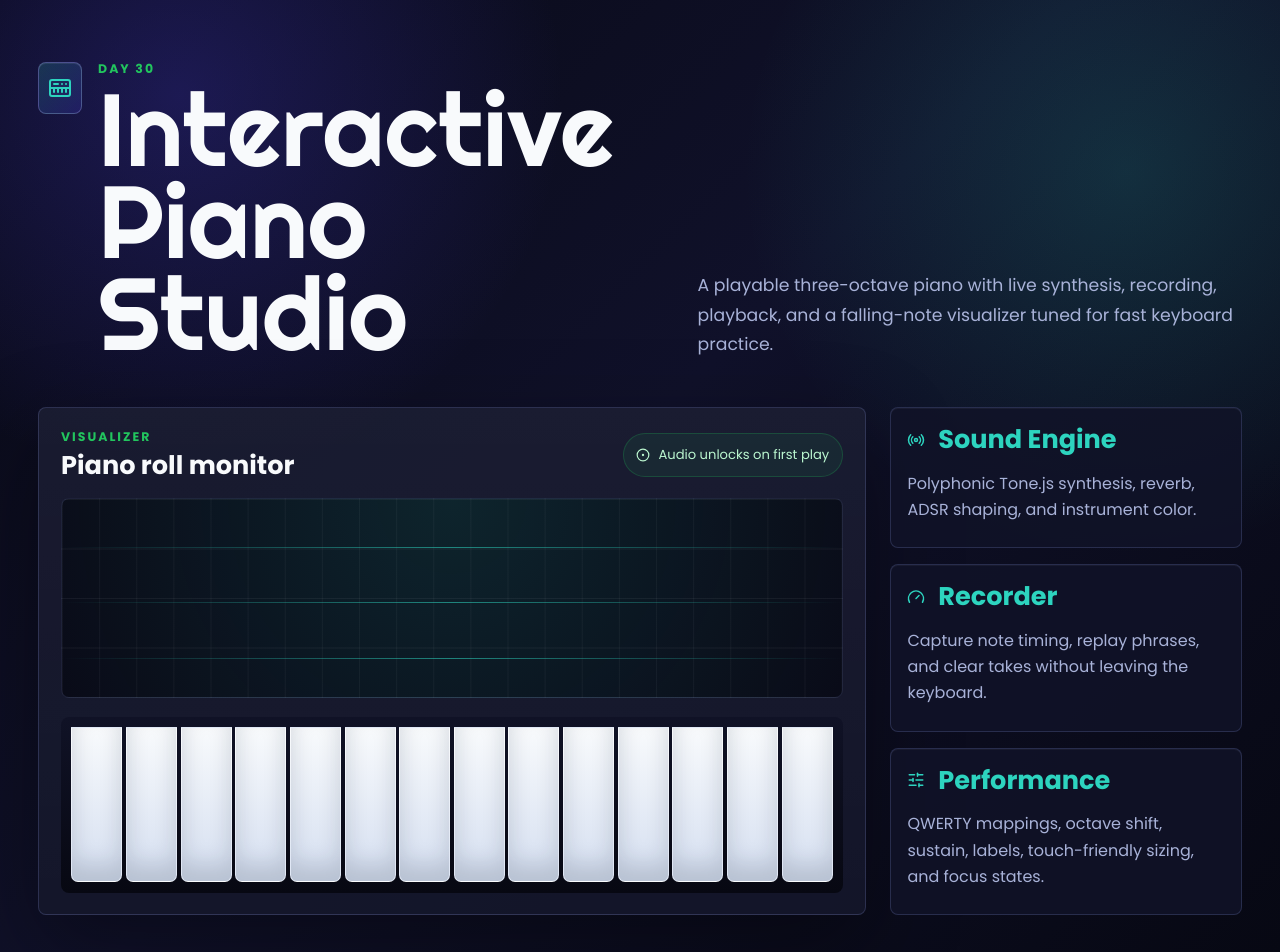
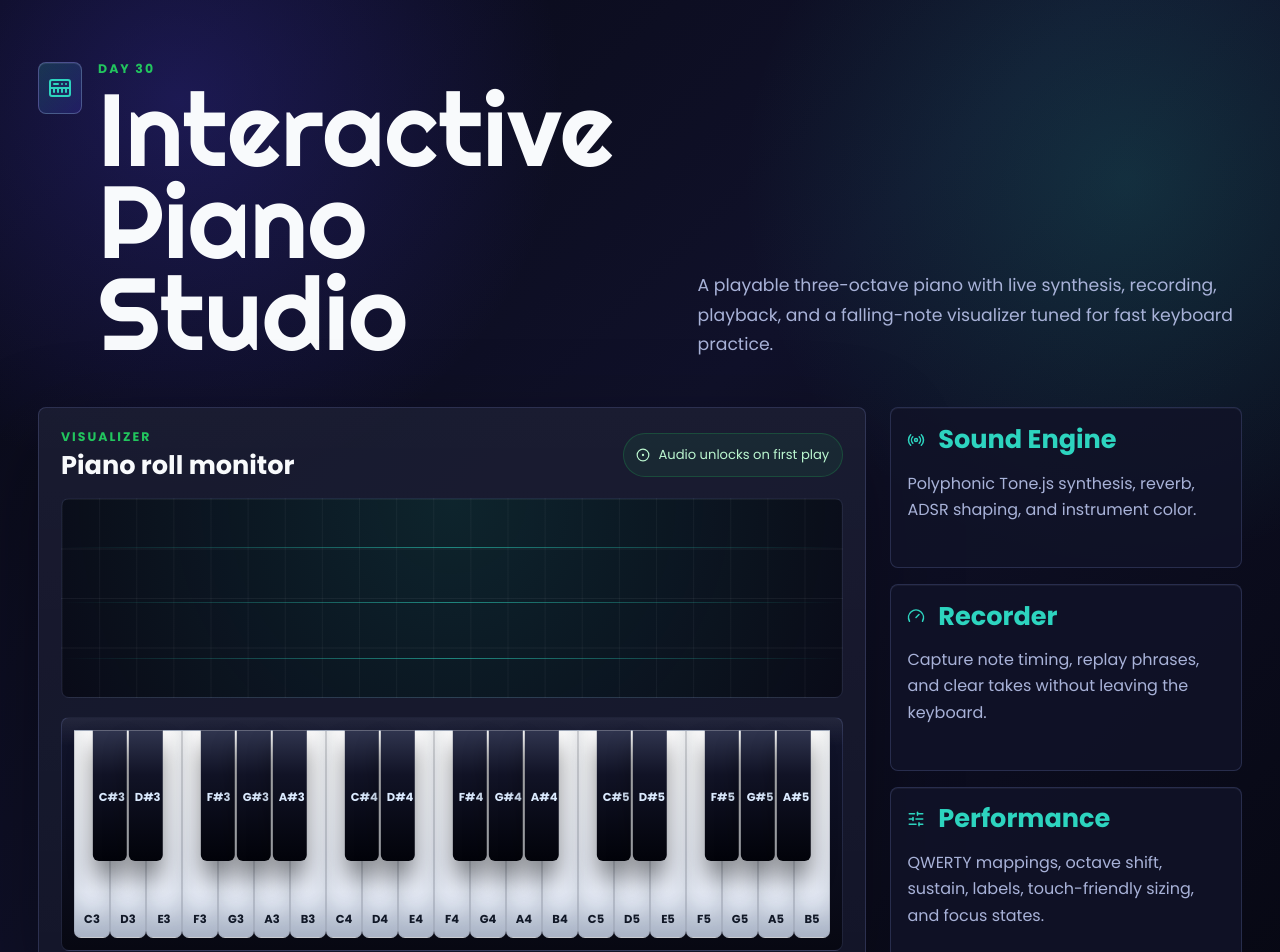
Before and after one commit to ShreeBohara/50-Days-of-Creative-Frontend, a React (Vite) app in the folder day-30-piano/: page / in a window 1280 px wide. Shown: the top 952 px of the page. Built offline with nearby package versions, Linux system fonts and the light colour scheme.

Commit message:
day-30: keyboard-layout — C3-B5 note model and key rendering

```diff
--- a/day-30-piano/src/App.css
+++ b/day-30-piano/src/App.css
@@ -174,21 +174,74 @@
   top: 80%;
 }
 
-.keyboard-placeholder {
-  display: grid;
-  grid-template-columns: repeat(14, minmax(0, 1fr));
-  gap: 0.22rem;
-  min-height: 11rem;
-  padding: 0.65rem;
+.piano-keyboard {
+  position: relative;
+  min-height: 14.5rem;
+  padding: 0.75rem;
+  border: 1px solid rgba(153, 171, 255, 0.16);
   border-radius: 8px;
-  background: linear-gradient(180deg, #101226, #070812);
+  background:
+    linear-gradient(180deg, rgba(255, 255, 255, 0.08), transparent 12%),
+    linear-gradient(180deg, #11142c, #070812);
+  user-select: none;
 }
 
-.keyboard-placeholder span {
-  border: 1px solid rgba(255, 255, 255, 0.18);
+.white-key-row {
+  display: grid;
+  grid-template-columns: repeat(21, minmax(0, 1fr));
+  height: 13rem;
+}
+
+.black-key-row {
+  position: absolute;
+  inset: 0.75rem;
+  pointer-events: none;
+}
+
+.piano-key {
+  position: relative;
+  min-width: 0;
+  border: 0;
+  color: #111827;
+  isolation: isolate;
+}
+
+.white-key {
+  display: flex;
+  align-items: flex-end;
+  justify-content: center;
+  min-height: 13rem;
+  padding: 0.7rem 0.2rem;
+  border: 1px solid rgba(15, 23, 42, 0.22);
   border-radius: 0 0 7px 7px;
-  background: linear-gradient(180deg, #f8fafc 0%, #d9e2f2 88%);
-  box-shadow: inset 0 -1rem 1.4rem rgba(15, 23, 42, 0.16);
+  background: linear-gradient(180deg, #ffffff 0%, #e8edf7 78%, #c8d2e4 100%);
+  box-shadow:
+    inset 0 -1.3rem 1.4rem rgba(15, 23, 42, 0.16),
+    inset 0 1px 0 #ffffff;
+}
+
+.black-key {
+  position: absolute;
+  top: 0;
+  width: clamp(1.35rem, 3vw, 2.15rem);
+  height: 8.2rem;
+  transform: translateX(-50%);
+  border-radius: 0 0 6px 6px;
+  background: linear-gradient(180deg, #30354f 0%, #111326 34%, #02030a 100%);
+  box-shadow:
+    inset 0 1px 0 rgba(255, 255, 255, 0.24),
+    0 1rem 1.5rem rgba(0, 0, 0, 0.42);
+  color: #dbeafe;
+  z-index: 2;
+}
+
+.note-name {
+  position: relative;
+  z-index: 1;
+  font-size: clamp(0.58rem, 0.9vw, 0.76rem);
+  font-weight: 700;
+  line-height: 1;
+  text-align: center;
 }
 
 .control-rack {
--- a/day-30-piano/src/App.jsx
+++ b/day-30-piano/src/App.jsx
@@ -1,5 +1,46 @@
 import { CircleDot, Gauge, KeyboardMusic, Radio, SlidersHorizontal } from 'lucide-react'
 import './App.css'
+import { BLACK_NOTES, WHITE_KEY_COUNT, WHITE_NOTES, getNoteColor } from './pianoModel'
+
+function PianoKey({ note, type }) {
+  const style =
+    type === 'black'
+      ? {
+          '--key-color': getNoteColor(note.noteIndex),
+          left: `${(note.blackSlot / WHITE_KEY_COUNT) * 100}%`,
+        }
+      : {
+          '--key-color': getNoteColor(note.noteIndex),
+        }
+
+  return (
+    <button
+      type="button"
+      className={`piano-key ${type === 'black' ? 'black-key' : 'white-key'}`}
+      style={style}
+      aria-label={`Play ${note.note}`}
+    >
+      <span className="note-name">{note.note}</span>
+    </button>
+  )
+}
+
+function PianoKeyboard() {
+  return (
+    <div className="piano-keyboard" aria-label="Three octave piano keyboard">
+      <div className="white-key-row">
+        {WHITE_NOTES.map((note) => (
+          <PianoKey key={note.id} note={note} type="white" />
+        ))}
+      </div>
+      <div className="black-key-row" aria-hidden="true">
+        {BLACK_NOTES.map((note) => (
+          <PianoKey key={note.id} note={note} type="black" />
+        ))}
+      </div>
+    </div>
+  )
+}
 
 function App() {
   return (
@@ -39,22 +80,7 @@ function App() {
             <span className="scanline scanline-c" />
           </div>
 
-          <div className="keyboard-placeholder" aria-label="Piano keyboard preview">
-            <span />
-            <span />
-            <span />
-            <span />
-            <span />
-            <span />
-            <span />
-            <span />
-            <span />
-            <span />
-            <span />
-            <span />
-            <span />
-            <span />
-          </div>
+          <PianoKeyboard />
         </div>
 
         <aside className="control-rack" aria-label="Piano controls">
--- /dev/null
+++ b/day-30-piano/src/pianoModel.js
@@ -0,0 +1,52 @@
+const SEMITONES = [
+  { name: 'C', type: 'white' },
+  { name: 'C#', type: 'black', after: 'C' },
+  { name: 'D', type: 'white' },
+  { name: 'D#', type: 'black', after: 'D' },
+  { name: 'E', type: 'white' },
+  { name: 'F', type: 'white' },
+  { name: 'F#', type: 'black', after: 'F' },
+  { name: 'G', type: 'white' },
+  { name: 'G#', type: 'black', after: 'G' },
+  { name: 'A', type: 'white' },
+  { name: 'A#', type: 'black', after: 'A' },
+  { name: 'B', type: 'white' },
+]
+
+const WHITE_ORDER = ['C', 'D', 'E', 'F', 'G', 'A', 'B']
+
+export const FIRST_OCTAVE = 3
+export const LAST_OCTAVE = 5
+
+export const NOTES = Array.from({ length: LAST_OCTAVE - FIRST_OCTAVE + 1 }, (_, octaveOffset) => {
+  const octave = FIRST_OCTAVE + octaveOffset
+  const octaveWhiteStart = octaveOffset * WHITE_ORDER.length
+
+  return SEMITONES.map((tone, semitoneIndex) => {
+    const whiteOffset = WHITE_ORDER.indexOf(tone.type === 'black' ? tone.after : tone.name)
+    const whiteIndex = octaveWhiteStart + whiteOffset
+
+    return {
+      id: `${tone.name}${octave}`,
+      note: `${tone.name}${octave}`,
+      label: tone.name,
+      octave,
+      semitoneIndex,
+      noteIndex: octaveOffset * SEMITONES.length + semitoneIndex,
+      type: tone.type,
+      whiteIndex,
+      blackSlot: tone.type === 'black' ? whiteIndex + 1 : null,
+    }
+  })
+}).flat()
+
+export const WHITE_NOTES = NOTES.filter((note) => note.type === 'white')
+export const BLACK_NOTES = NOTES.filter((note) => note.type === 'black')
+export const WHITE_KEY_COUNT = WHITE_NOTES.length
+
+export function getNoteColor(noteIndex) {
+  const progress = noteIndex / Math.max(NOTES.length - 1, 1)
+  const hue = 34 + progress * 176
+
+  return `hsl(${Math.round(hue)} 92% 62%)`
+}
```
